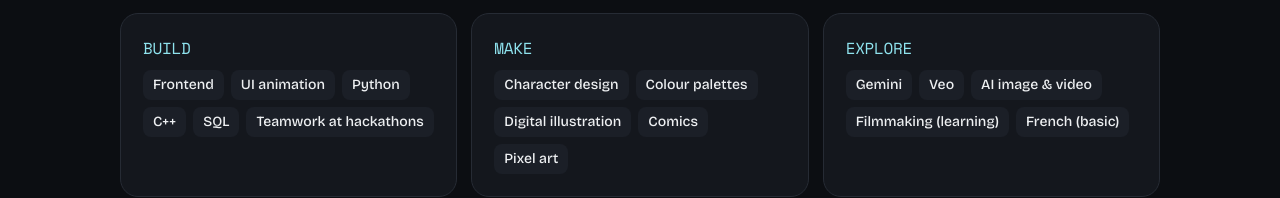
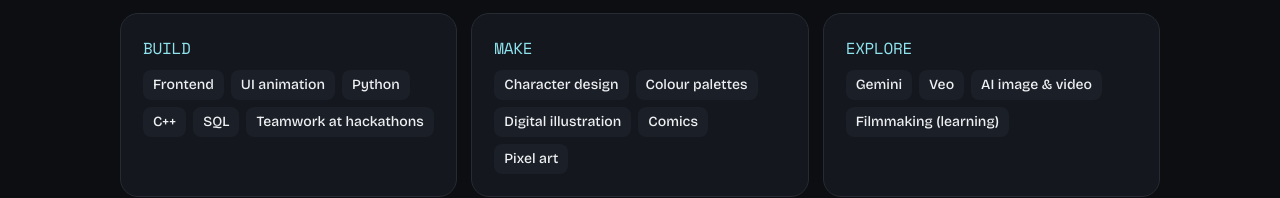
Before and after one commit to vellsevul/my_portfolio, a plain HTML site: page index.html in a window 1280 px wide. Shown: the part 6736-6934 px from the top of the page. Drawn offline with nearby package versions, Linux system fonts and the light colour scheme.

Commit message:
Remove French from skills
Co-Authored-By: Claude Sonnet 5.5 <noreply@anthropic.com>
Claude-Session: https://claude.ai/code/session_01KueAe8vtdiptuDrv2q4XUB

```diff
--- a/index.html
+++ b/index.html
@@ -216,7 +216,7 @@ footer{border-top:1px solid var(--line);padding:30px 0 50px;color:var(--muted);f
   <div class="skills">
     <div class="card"><h3>BUILD</h3><div class="tags"><span>Frontend</span><span>UI animation</span><span>Python</span><span>C++</span><span>SQL</span><span>Teamwork at hackathons</span></div></div>
     <div class="card"><h3>MAKE</h3><div class="tags"><span>Character design</span><span>Colour palettes</span><span>Digital illustration</span><span>Comics</span><span>Pixel art</span></div></div>
-    <div class="card"><h3>EXPLORE</h3><div class="tags"><span>Gemini</span><span>Veo</span><span>AI image &amp; video</span><span>Filmmaking (learning)</span><span>French (basic)</span></div></div>
+    <div class="card"><h3>EXPLORE</h3><div class="tags"><span>Gemini</span><span>Veo</span><span>AI image &amp; video</span><span>Filmmaking (learning)</span></div></div>
   </div>
 
 </div></section>
```
